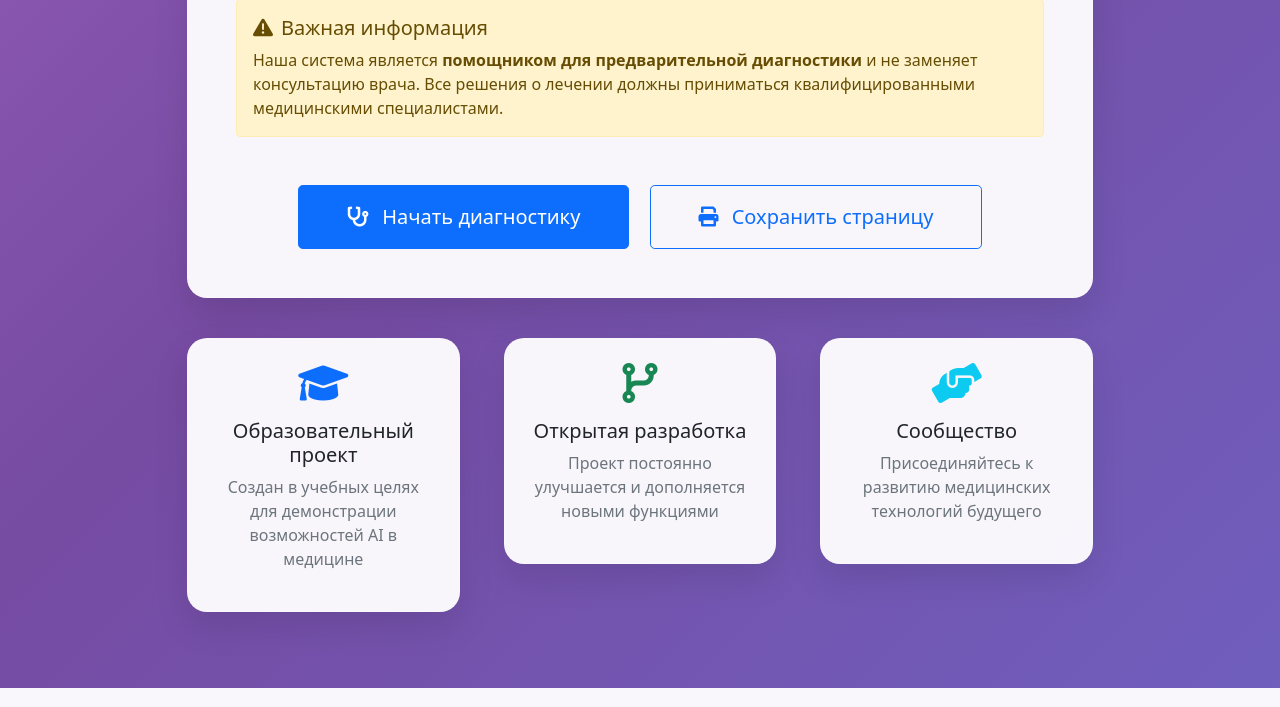
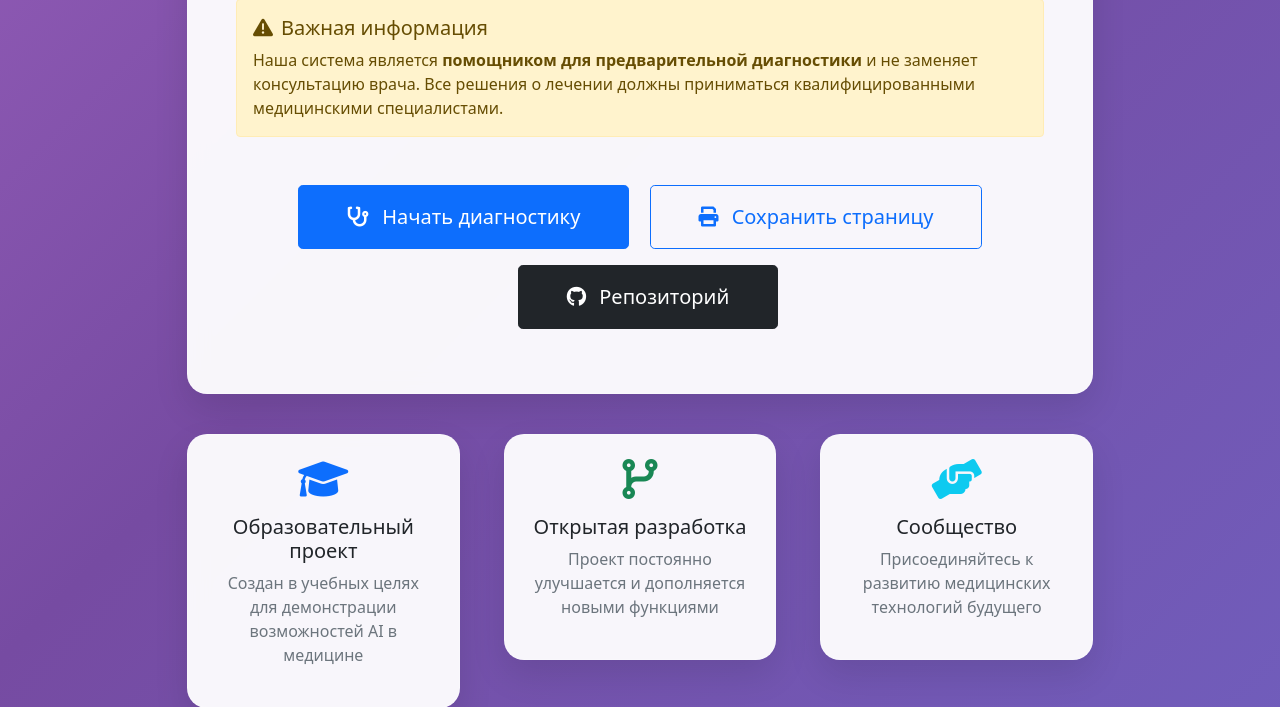
Before and after one commit to Leonid-Lysenko/MedWebsite, a Django app: page /about/ in a window 1280 px wide. Shown: the part 920-1627 px from the top of the page. Run offline with Django 4.2, Linux system fonts and the light colour scheme.

Commit message:
Added link to repository

```diff
--- a/backend/templates/diagnosis/about.html
+++ b/backend/templates/diagnosis/about.html
@@ -157,17 +157,25 @@
 
                     <!-- Кнопки действий -->
                     <div class="text-center mt-5">
-                        <a href="{% url 'home' %}" class="btn btn-primary btn-lg px-5 py-3">
+                        <a href="{% url 'home' %}" class="btn btn-primary btn-lg px-5 py-3 mb-3">
                             <i class="fas fa-stethoscope me-2"></i>
                             Начать диагностику
                         </a>
-                        <button class="btn btn-outline-primary btn-lg px-5 py-3 ms-3"
+
+                        <button class="btn btn-outline-primary btn-lg px-5 py-3 ms-md-3 mb-3"
                                 onclick="window.print()">
                             <i class="fas fa-print me-2"></i>
                             Сохранить страницу
                         </button>
+
+                        <!-- Кнопка GitHub -->
+                        <a href="https://github.com/Leonid-Lysenko/MedWebsite.git" target="_blank" class="btn btn-dark btn-lg px-5 py-3 ms-md-3 mb-3">
+                            <i class="fab fa-github me-2"></i>
+                            Репозиторий
+                        </a>
                     </div>
                 </div>
+
 
                 <!-- Дополнительные информационные карточки -->
                 <div class="row text-center">
```
